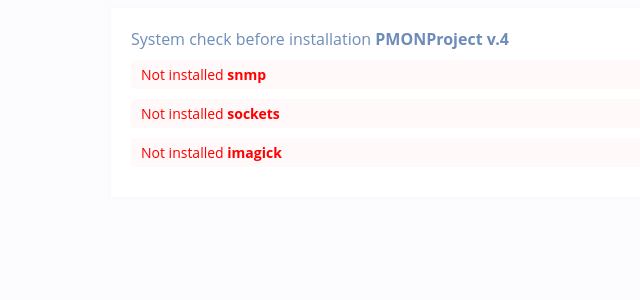
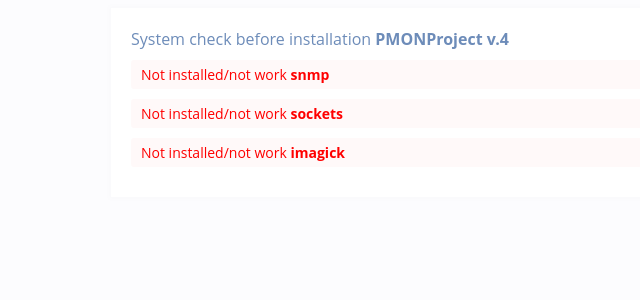
Before and after one commit to momotuk88/PMonProject, a PHP site: page /install.php?act=mysqli in a window 1280 px wide. Shown: the top 300 px of the page, without its empty margins (193-833 px from the left). Run offline with PHP 8.4, Linux system fonts and the light colour scheme.

Commit message:
Update install.php

```diff
--- a/install.php
+++ b/install.php
@@ -13,6 +13,7 @@
 	$ip = 'http://192.168.1.1';
 header('Content-Type: text/html; charset=utf-8');
 if(preg_match("/apache/i", $_SERVER['SERVER_SOFTWARE']) || preg_match("/nginx/i", $_SERVER['SERVER_SOFTWARE'])) $go	= true;
+if(!function_exists('exec')) $noinstall[] = 'exec';
 if(!function_exists('curl_init')) $noinstall[] = 'curl';
 if(!extension_loaded('mbstring')) $noinstall[] = 'mbstring';
 if(!function_exists('mb_strtoupper')) $noinstall[] = 'mb_strtoupper';
@@ -39,7 +40,7 @@
 	#@unlink(dirname(__FILE__).'/export/switch/test.test');
 	if(count($noinstall)){
 		foreach($noinstall as $fun)
-			echo'<div class="noinstall"><span>Not installed <b>'.$fun.'</b></span></div>';
+			echo'<div class="noinstall"><span>Not installed/not work <b>'.$fun.'</b></span></div>';
 	}else{
 		if(!empty($_GET['act'])){
 
```
